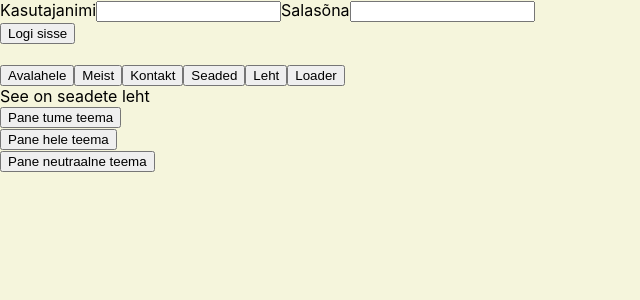
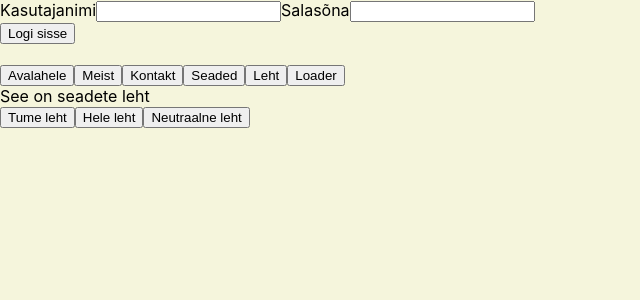
Before and after one commit to leotamm/React-06-2023, a React (Create React App) app in the folder kodutoo1/: page /seaded in a window 1280 px wide. Shown: the top 300 px of the page, without its empty margins (0-640 px from the left). Built offline with nearby package versions, Linux system fonts and the light colour scheme.

Commit message:
Update Seaded.js

```diff
--- a/kodutoo1/src/pages/Seaded.js
+++ b/kodutoo1/src/pages/Seaded.js
@@ -22,9 +22,13 @@ function Seaded() {
   return (
     <div>
       <div>See on seadete leht</div>
-      { kujundus!=='dark_mode' && <div><button onClick={paneTumeTeema}>Pane tume teema</button></div>}
-      { kujundus!=='light_mode' && <div><button onClick={paneHeleTeema}>Pane hele teema</button></div>}
-      { kujundus!=='neutral_mode' && <div><button onClick={paneNeutraalneTeema}>Pane neutraalne teema</button></div>}
+      <button onClick={paneTumeTeema}>Tume leht</button>
+      <button onClick={paneHeleTeema}>Hele leht</button>
+      <button onClick={paneNeutraalneTeema}>Neutraalne leht</button>
+
+      { kujundus==='dark_mode' && <div>TUME LEHT</div>}
+      { kujundus==='light_mode' && <div>HELE LEHT</div>}
+      { kujundus==='neutral_mode' && <div>NEUTRAALNE LEHT</div>}
     </div>
   )
 }
```
